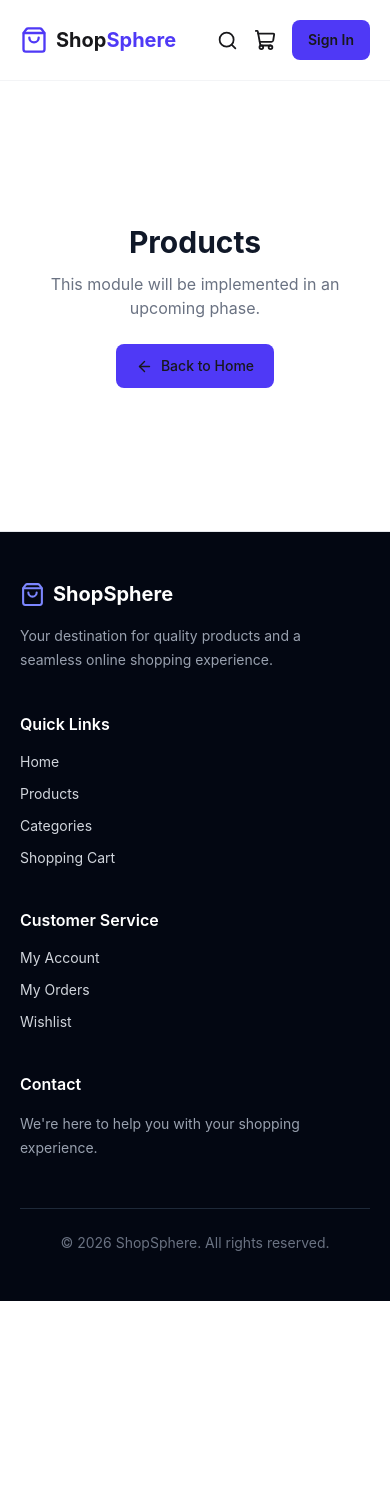
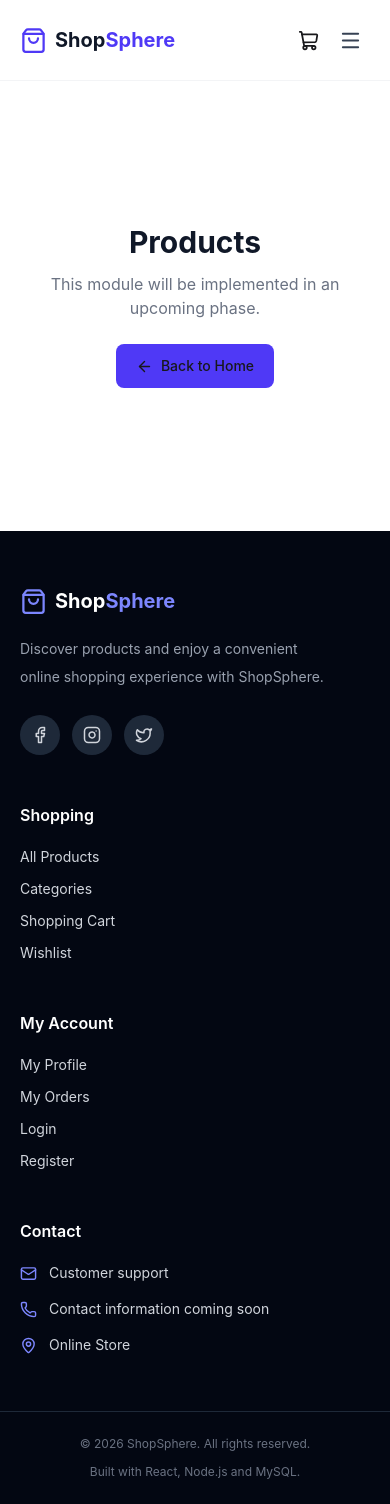
Before and after one commit to asifrahman-codes/E-Commerce-Platform, a React (Vite) app in the folder client/: page /products in a window 390 px wide. Before the commit the page ends 1301 px from the top, so only its background shows below. Built offline with nearby package versions, Linux system fonts and the light colour scheme.

Commit message:
feat(layout): update Footer, MainLayout, and make Navbar responsive with mobile menu

```diff
--- a/client/src/components/layout/Footer.jsx
+++ b/client/src/components/layout/Footer.jsx
@@ -1,70 +1,144 @@
 import { Link } from "react-router-dom";
-import { ShoppingBag } from "lucide-react";
+
+import {
+  ShoppingBag,
+  Facebook,
+  Instagram,
+  Twitter,
+  Mail,
+  MapPin,
+  Phone,
+} from "lucide-react";
 
 const Footer = () => {
   return (
-    <footer className="border-t border-gray-200 bg-gray-950 text-gray-300">
-      <div className="container-custom py-12">
+    <footer className="bg-gray-950 text-gray-300">
 
-        <div className="grid gap-10 sm:grid-cols-2 lg:grid-cols-4">
+      <div className="container-custom grid gap-12 py-14 sm:grid-cols-2 lg:grid-cols-4">
 
-          <div>
-            <div className="mb-4 flex items-center gap-2 text-white">
-              <ShoppingBag size={25} className="text-indigo-400" />
+        {/* Brand */}
+        <div>
 
-              <span className="text-xl font-bold">
-                ShopSphere
-              </span>
-            </div>
+          <Link to="/" className="flex items-center gap-2">
 
-            <p className="max-w-xs text-sm leading-6 text-gray-400">
-              Your destination for quality products and a seamless
-              online shopping experience.
-            </p>
-          </div>
+            <ShoppingBag size={27} className="text-indigo-400" />
 
-          <div>
-            <h3 className="mb-4 font-semibold text-white">
-              Quick Links
-            </h3>
+            <span className="text-xl font-bold text-white">
+              Shop<span className="text-indigo-400">Sphere</span>
+            </span>
 
-            <div className="flex flex-col gap-3 text-sm">
-              <Link to="/">Home</Link>
-              <Link to="/products">Products</Link>
-              <Link to="/categories">Categories</Link>
-              <Link to="/cart">Shopping Cart</Link>
-            </div>
-          </div>
+          </Link>
 
-          <div>
-            <h3 className="mb-4 font-semibold text-white">
-              Customer Service
-            </h3>
+          <p className="mt-5 max-w-xs text-sm leading-7 text-gray-400">
+            Discover products and enjoy a convenient online shopping experience with ShopSphere.
+          </p>
 
-            <div className="flex flex-col gap-3 text-sm">
-              <Link to="/account">My Account</Link>
-              <Link to="/orders">My Orders</Link>
-              <Link to="/wishlist">Wishlist</Link>
-            </div>
-          </div>
+          <div className="mt-6 flex gap-3">
 
-          <div>
-            <h3 className="mb-4 font-semibold text-white">
-              Contact
-            </h3>
+            {[Facebook, Instagram, Twitter].map((Icon, index) => (
+              <a
+                key={index}
+                href="#"
+                aria-label={`Social media ${index + 1}`}
+                onClick={(event) => event.preventDefault()}
+                className="flex h-10 w-10 items-center justify-center rounded-full bg-gray-800 transition hover:bg-indigo-600"
+              >
+                <Icon size={18} />
+              </a>
+            ))}
 
-            <p className="text-sm leading-6 text-gray-400">
-              We're here to help you with your shopping experience.
-            </p>
           </div>
 
         </div>
 
-        <div className="mt-12 border-t border-gray-800 pt-6 text-center text-sm text-gray-500">
-          © {new Date().getFullYear()} ShopSphere. All rights reserved.
+        {/* Shopping */}
+        <div>
+
+          <h3 className="font-semibold text-white">
+            Shopping
+          </h3>
+
+          <ul className="mt-5 space-y-3 text-sm">
+
+            <li><Link to="/products" className="hover:text-white">All Products</Link></li>
+
+            <li><Link to="/categories" className="hover:text-white">Categories</Link></li>
+
+            <li><Link to="/cart" className="hover:text-white">Shopping Cart</Link></li>
+
+            <li><Link to="/wishlist" className="hover:text-white">Wishlist</Link></li>
+
+          </ul>
+
+        </div>
+
+        {/* Account */}
+        <div>
+
+          <h3 className="font-semibold text-white">
+            My Account
+          </h3>
+
+          <ul className="mt-5 space-y-3 text-sm">
+
+            <li><Link to="/account" className="hover:text-white">My Profile</Link></li>
+
+            <li><Link to="/orders" className="hover:text-white">My Orders</Link></li>
+
+            <li><Link to="/login" className="hover:text-white">Login</Link></li>
+
+            <li><Link to="/register" className="hover:text-white">Register</Link></li>
+
+          </ul>
+
+        </div>
+
+        {/* Contact */}
+        <div>
+
+          <h3 className="font-semibold text-white">
+            Contact
+          </h3>
+
+          <ul className="mt-5 space-y-4 text-sm">
+
+            <li className="flex items-center gap-3">
+              <Mail size={17} className="text-indigo-400" />
+              Customer support
+            </li>
+
+            <li className="flex items-center gap-3">
+              <Phone size={17} className="text-indigo-400" />
+              Contact information coming soon
+            </li>
+
+            <li className="flex items-center gap-3">
+              <MapPin size={17} className="text-indigo-400" />
+              Online Store
+            </li>
+
+          </ul>
+
         </div>
 
       </div>
+
+      <div className="border-t border-gray-800">
+
+        <div className="container-custom flex flex-col items-center justify-between gap-3 py-6 text-xs text-gray-500 sm:flex-row">
+
+          <p>
+            © {new Date().getFullYear()} ShopSphere. All rights reserved.
+          </p>
+
+          <p>
+            Built with React, Node.js and MySQL.
+          </p>
+
+        </div>
+
+      </div>
+
     </footer>
   );
 };
--- a/client/src/components/layout/Navbar.jsx
+++ b/client/src/components/layout/Navbar.jsx
@@ -1,4 +1,10 @@
-import { Link, NavLink, useNavigate } from "react-router-dom";
+import { useState } from "react";
+
+import {
+  Link,
+  NavLink,
+  useNavigate,
+} from "react-router-dom";
 
 import {
   ShoppingBag,
@@ -7,6 +13,8 @@ import {
   ShoppingCart,
   UserRound,
   LogOut,
+  Menu,
+  X,
 } from "lucide-react";
 
 import useAuth from "../../hooks/useAuth";
@@ -14,14 +22,22 @@ import useAuth from "../../hooks/useAuth";
 const Navbar = () => {
   const navigate = useNavigate();
 
+  const [menuOpen, setMenuOpen] = useState(false);
+
   const {
     user,
     isAuthenticated,
     logout,
   } = useAuth();
 
+  const navLinks = [
+    { label: "Home", path: "/" },
+    { label: "Products", path: "/products" },
+    { label: "Categories", path: "/categories" },
+  ];
+
   const navLinkClass = ({ isActive }) =>
-    `text-sm font-medium transition-colors ${
+    `text-sm font-medium transition ${
       isActive
         ? "text-indigo-600"
         : "text-gray-600 hover:text-indigo-600"
@@ -29,6 +45,7 @@ const Navbar = () => {
 
   const handleLogout = async () => {
     await logout();
+    setMenuOpen(false);
     navigate("/", { replace: true });
   };
 
@@ -37,40 +54,44 @@ const Navbar = () => {
 
       <div className="container-custom">
 
-        <div className="flex h-20 items-center justify-between gap-6">
+        <div className="flex h-20 items-center justify-between gap-4">
 
           {/* Logo */}
-          <Link to="/" className="flex items-center gap-2">
+          <Link
+            to="/"
+            onClick={() => setMenuOpen(false)}
+            className="flex shrink-0 items-center gap-2"
+          >
+            <ShoppingBag size={27} className="text-indigo-600" />
 
-            <ShoppingBag size={28} className="text-indigo-600" />
-
-            <span className="text-xl font-bold">
+            <span className="text-xl font-bold text-gray-900">
               Shop<span className="text-indigo-600">Sphere</span>
             </span>
-
           </Link>
 
-          {/* Navigation */}
+          {/* Desktop navigation */}
           <nav className="hidden items-center gap-8 md:flex">
 
-            <NavLink to="/" className={navLinkClass}>
-              Home
-            </NavLink>
-
-            <NavLink to="/products" className={navLinkClass}>
-              Products
-            </NavLink>
-
-            <NavLink to="/categories" className={navLinkClass}>
-              Categories
-            </NavLink>
+            {navLinks.map((item) => (
+              <NavLink
+                key={item.path}
+                to={item.path}
+                className={navLinkClass}
+              >
+                {item.label}
+              </NavLink>
+            ))}
 
           </nav>
 
           {/* Actions */}
-          <div className="flex items-center gap-4">
+          <div className="flex items-center gap-3">
 
-            <Link to="/search" aria-label="Search">
+            <Link
+              to="/products"
+              aria-label="Search products"
+              className="hidden text-gray-600 hover:text-indigo-600 sm:block"
+            >
               <Search size={21} />
             </Link>
 
@@ -84,31 +105,30 @@ const Navbar = () => {
 
             <Link
               to="/cart"
-              aria-label="Shopping Cart"
+              aria-label="Shopping cart"
               className="text-gray-600 hover:text-indigo-600"
             >
-              <ShoppingCart size={22} />
+              <ShoppingCart size={21} />
             </Link>
 
             {isAuthenticated ? (
 
-              <div className="flex items-center gap-3">
+              <div className="hidden items-center gap-3 lg:flex">
 
                 <Link
                   to="/account"
-                  className="hidden items-center gap-2 text-sm font-medium text-gray-700 hover:text-indigo-600 sm:flex"
+                  className="flex items-center gap-2 text-sm font-medium text-gray-700 hover:text-indigo-600"
                 >
                   <UserRound size={19} />
-                  {user?.name || "My Account"}
+                  {user?.name || user?.first_name || "Account"}
                 </Link>
 
                 <button
                   onClick={handleLogout}
+                  aria-label="Logout"
                   className="text-gray-500 hover:text-red-600"
-                  title="Logout"
-                  aria-label="Logout"
                 >
-                  <LogOut size={20} />
+                  <LogOut size={19} />
                 </button>
 
               </div>
@@ -117,16 +137,81 @@ const Navbar = () => {
 
               <Link
                 to="/login"
-                className="rounded-lg bg-indigo-600 px-4 py-2.5 text-sm font-semibold text-white hover:bg-indigo-700"
+                className="hidden rounded-lg bg-indigo-600 px-4 py-2.5 text-sm font-semibold text-white hover:bg-indigo-700 lg:block"
               >
                 Sign In
               </Link>
 
             )}
 
+            {/* Mobile menu button */}
+            <button
+              onClick={() => setMenuOpen((prev) => !prev)}
+              aria-label="Toggle navigation"
+              aria-expanded={menuOpen}
+              className="rounded-lg p-2 text-gray-700 hover:bg-gray-100 md:hidden"
+            >
+              {menuOpen ? <X size={23} /> : <Menu size={23} />}
+            </button>
+
           </div>
 
         </div>
+
+        {/* Mobile navigation */}
+        {menuOpen && (
+
+          <nav className="border-t border-gray-100 py-5 md:hidden">
+
+            <div className="flex flex-col gap-5">
+
+              {navLinks.map((item) => (
+                <NavLink
+                  key={item.path}
+                  to={item.path}
+                  onClick={() => setMenuOpen(false)}
+                  className={navLinkClass}
+                >
+                  {item.label}
+                </NavLink>
+              ))}
+
+              {isAuthenticated ? (
+
+                <>
+                  <Link
+                    to="/account"
+                    onClick={() => setMenuOpen(false)}
+                    className="text-sm font-medium text-gray-600"
+                  >
+                    My Account
+                  </Link>
+
+                  <button
+                    onClick={handleLogout}
+                    className="text-left text-sm font-medium text-red-600"
+                  >
+                    Logout
+                  </button>
+                </>
+
+              ) : (
+
+                <Link
+                  to="/login"
+                  onClick={() => setMenuOpen(false)}
+                  className="text-sm font-semibold text-indigo-600"
+                >
+                  Sign In
+                </Link>
+
+              )}
+
+            </div>
+
+          </nav>
+
+        )}
 
       </div>
 
--- a/client/src/layouts/MainLayout.jsx
+++ b/client/src/layouts/MainLayout.jsx
@@ -1,5 +1,7 @@
 import { Outlet } from "react-router-dom";
+
 import Navbar from "../components/layout/Navbar";
+
 import Footer from "../components/layout/Footer";
 
 const MainLayout = () => {
```
